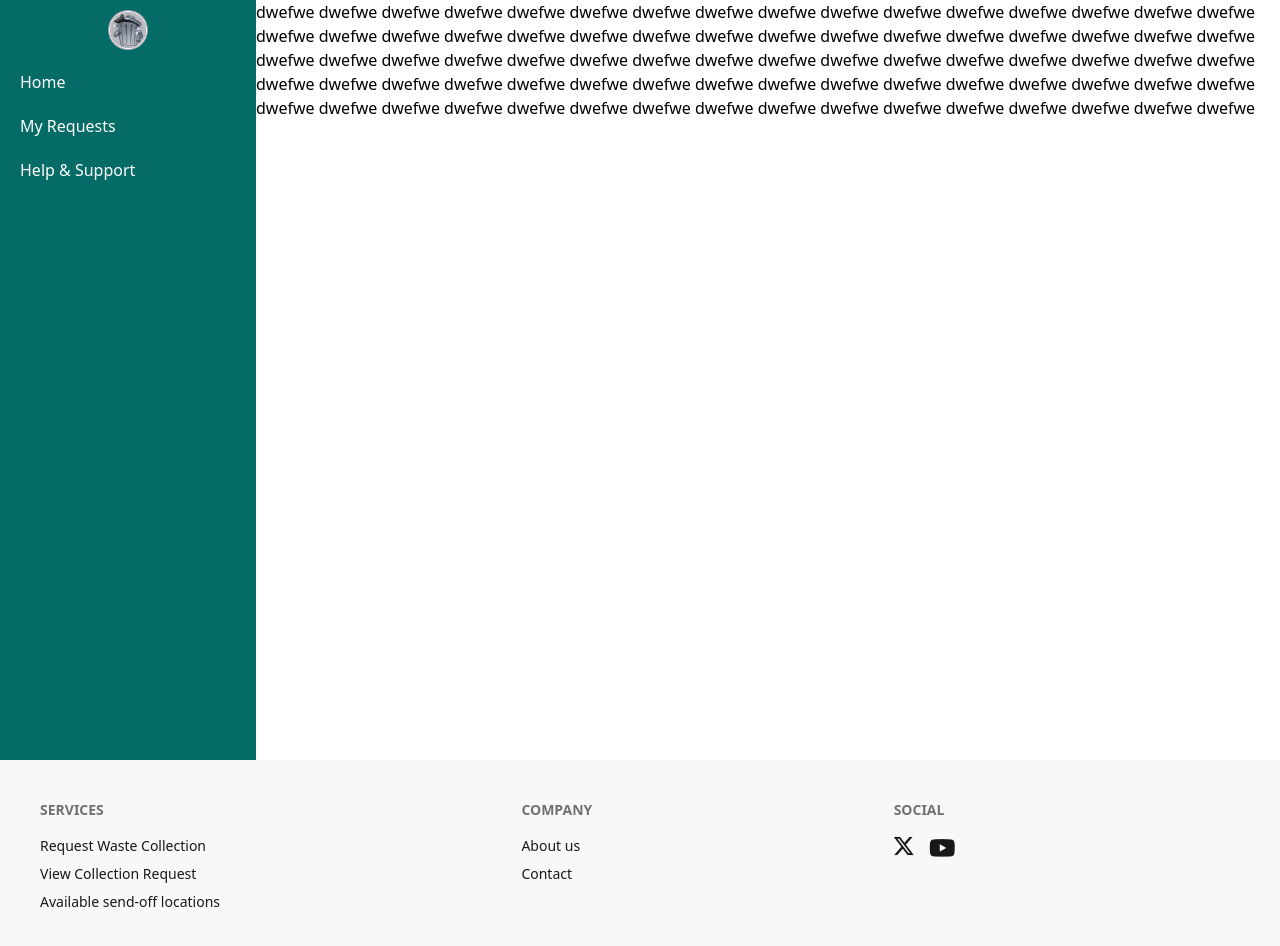
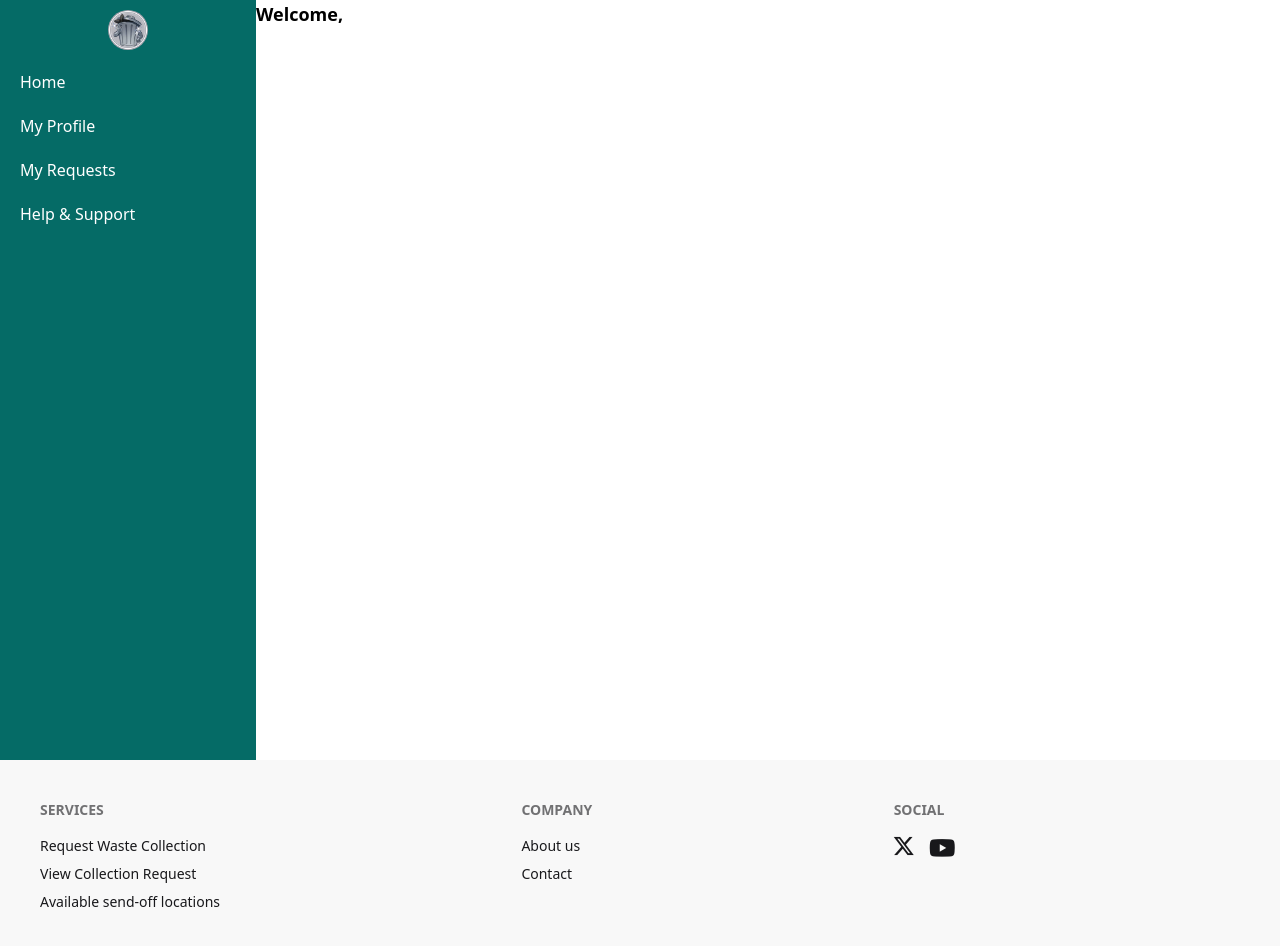
Before and after one commit to Cakwei/E-Waste, a React (Vite) app in the folder Front/: page /profile in a window 1280 px wide. Shown: the top 946 px of the page. Built offline with nearby package versions, Linux system fonts and the light colour scheme.

Commit message:
Added httpOnly cookie for login and refreshSession

```diff
--- a/Front/src/components/About.tsx
+++ b/Front/src/components/About.tsx
@@ -2,7 +2,7 @@ export default function AboutUs() {
   return (
     <div className="mt-10 flex flex-wrap justify-center gap-5 [text-align-last:center] sm:flex-nowrap">
       <div className="flex max-w-[300px] basis-[100%] flex-col items-center gap-2.5 rounded-2xl p-5 text-justify text-black outline outline-zinc-300 sm:basis-[50%]">
-        <h1 className="badge rounded-4xl border border-[#08948c] p-2.5 text-center text-xl font-semibold text-[#08948c]">
+        <h1 className="badge rounded-4xl border-1 border-[#08948c] p-2.5 text-center text-xl font-semibold text-[#08948c]">
           About
         </h1>
         <p>
--- a/Front/src/components/AuthProvider.tsx
+++ b/Front/src/components/AuthProvider.tsx
@@ -1,5 +1,5 @@
 import axios from "axios";
-import { createContext, useContext, useState, type FormEvent } from "react";
+import { createContext, useContext, useEffect, useState } from "react";
 import { useNavigate } from "react-router";
 
 interface ILogin {
@@ -11,13 +11,18 @@ interface IRegister {
   email: string;
   password: string;
 }
-interface ProviderProps {
+export interface ProviderProps {
   user: string | null;
   token: string;
   login(data: ILogin): void;
   logout(e: React.FormEvent): void;
   register(data: IRegister): void;
 }
+
+const url =
+  import.meta.env.VITE_DEPLOYMENT_MODE === "prod"
+    ? "https://wms.cakwei.com"
+    : "http://localhost:3000";
 
 const AuthContext = createContext<ProviderProps>({
   user: null,
@@ -38,10 +43,6 @@ export const AuthProvider = ({ children }: { children: React.ReactNode }) => {
 
   const login = async (data: ILogin) => {
     try {
-      const url =
-        import.meta.env.VITE_DEPLOYMENT_MODE === "prod"
-          ? "https://wms.cakwei.com"
-          : "http://localhost:3000";
       const result = await axios.post(`${url}/login`, {
         username: data.username,
         password: data.password,
@@ -70,10 +71,6 @@ export const AuthProvider = ({ children }: { children: React.ReactNode }) => {
   const register = async (data: IRegister) => {
     try {
       console.log(data);
-      const url =
-        import.meta.env.VITE_DEPLOYMENT_MODE === "prod"
-          ? "https://wms.cakwei.com"
-          : "http://localhost:3000";
       const result = await axios.post(`${url}/register`, {
         username: data.username,
         email: data.email,
@@ -89,7 +86,20 @@ export const AuthProvider = ({ children }: { children: React.ReactNode }) => {
       console.log(err);
     }
   };
+  async function RefreshSession() {
+    const token = localStorage.getItem("token");
 
+    if (token) {
+      const result = await axios.post(`${url}/token`, { token });
+      if (result.data.result === true) {
+        console.log(result.data);
+        setToken(result.data.token);
+      }
+    }
+  }
+  useEffect(() => {
+    RefreshSession();
+  }, []);
   return (
     <AuthContext.Provider value={{ user, token, login, logout, register }}>
       {children}
--- a/Front/src/pages/Profile.tsx
+++ b/Front/src/pages/Profile.tsx
@@ -1,24 +1,39 @@
 import Footer from "@/components/Footer";
-import { useAuth } from "@/components/AuthProvider";
+import { useAuth, type ProviderProps } from "@/components/AuthProvider";
 import logo from "../assets/logo.png";
 import { useNavigate } from "react-router";
+import { useEffect, useState, type ReactNode } from "react";
 
-const profileTabs: { label: string; href: string }[] = [
-  { label: "Home", href: "/" },
-  { label: "My Requests", href: "/" },
-  { label: "Help & Support", href: "/" },
+const profileTabs: { label: string; tab: string }[] = [
+  { label: "Home", tab: "" },
+  { label: "My Profile", tab: "profile" },
+  { label: "My Requests", tab: "request" },
+  { label: "Help & Support", tab: "support" },
 ];
+
 export default function Profile() {
+  const navigate = useNavigate();
   const auth = useAuth();
-  const navigate = useNavigate();
-  function selectTab(option: string) {
-    switch (option) {
-      case "my_request":
-        break;
+  const [currentTab, setCurrentTab] = useState<string>("profile");
+
+  function selectTab(auth: ProviderProps) {
+    switch (currentTab) {
+      case "request":
+        return RequestTab(auth);
+      case "profile":
+        return ProfileTab(auth);
       case "support":
+        return SupportTab();
+      default:
         break;
     }
   }
+
+  useEffect(() => {
+    selectTab(auth);
+    console.log(currentTab);
+  }, [currentTab]);
+
   return (
     <>
       <div className="relative flex h-[95vh] w-full min-w-[324px] text-black">
@@ -36,6 +51,7 @@ export default function Profile() {
             {profileTabs.map((item) => (
               <li
                 key={item.label}
+                onClick={() => setCurrentTab(item.tab)}
                 className="mx-2.5 cursor-pointer p-2.5 text-white hover:rounded-md hover:bg-[black]/20"
               >
                 {item.label}
@@ -43,19 +59,36 @@ export default function Profile() {
             ))}
           </ul>
         </nav>
+
         <div className="absolute ml-[max(20%,200px)] flex h-full flex-wrap overflow-scroll bg-transparent text-black">
-          dwefwe dwefwe dwefwe dwefwe dwefwe dwefwe dwefwe dwefwe dwefwe dwefwe
-          dwefwe dwefwe dwefwe dwefwe dwefwe dwefwe dwefwe dwefwe dwefwe dwefwe
-          dwefwe dwefwe dwefwe dwefwe dwefwe dwefwe dwefwe dwefwe dwefwe dwefwe
-          dwefwe dwefwe dwefwe dwefwe dwefwe dwefwe dwefwe dwefwe dwefwe dwefwe
-          dwefwe dwefwe dwefwe dwefwe dwefwe dwefwe dwefwe dwefwe dwefwe dwefwe
-          dwefwe dwefwe dwefwe dwefwe dwefwe dwefwe dwefwe dwefwe dwefwe dwefwe
-          dwefwe dwefwe dwefwe dwefwe dwefwe dwefwe dwefwe dwefwe dwefwe dwefwe
-          dwefwe dwefwe dwefwe dwefwe dwefwe dwefwe dwefwe dwefwe dwefwe dwefwe
+          {selectTab(auth) as ReactNode}
         </div>
-        <h1>{auth.user}</h1>
       </div>
-      <Footer />
+      <Footer className={"min-w-[324px]"} />
     </>
   );
 }
+
+function SupportTab() {
+  return (
+    <div>
+      <h1 className="text-lg font-bold">Support</h1>
+    </div>
+  );
+}
+
+function ProfileTab(auth: ProviderProps) {
+  return (
+    <div>
+      <h1 className="text-lg font-bold">Welcome, {auth.user}</h1>
+    </div>
+  );
+}
+
+function RequestTab(auth: ProviderProps) {
+  return (
+    <div>
+      <h1 className="text-lg font-bold">Request</h1>
+    </div>
+  );
+}
```
Also changed, not shown: 2 other files (tests, documents, lock files or other folders).
